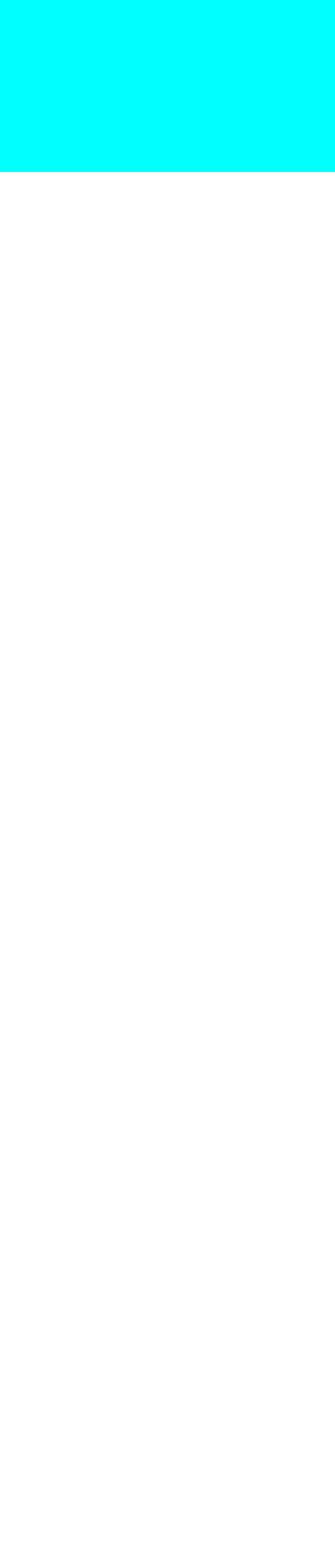
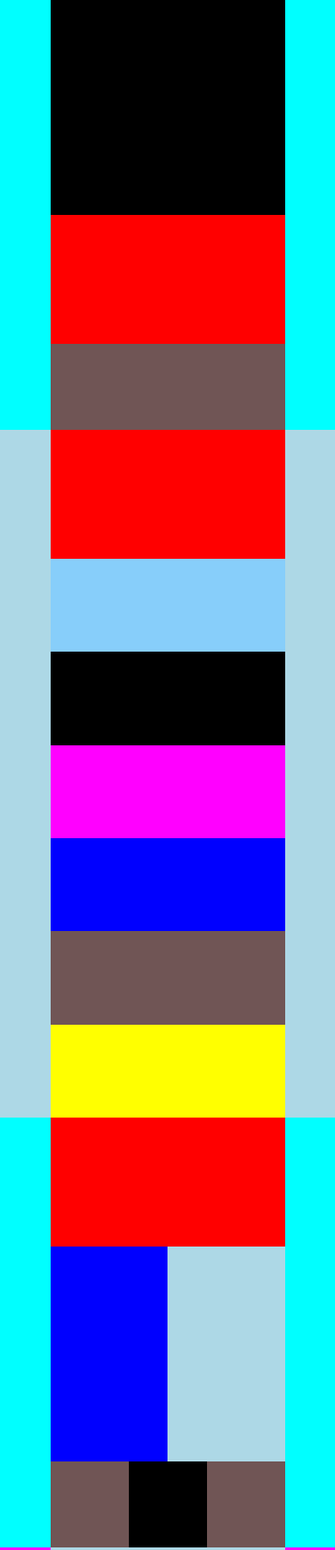
Before and after one commit to samuelepietrasanta/html-css-bootstrap-freelancer, a plain HTML site: page index.html in a window 390 px wide. Shown: the top 1803 px of the page at 86% size. Before the commit the page ends 844 px from the top, so only its background shows below. Drawn offline with nearby package versions, Linux system fonts and the light colour scheme.

Commit message:
desktop-first + some attempts

```diff
--- a/css/style.css
+++ b/css/style.css
@@ -1,7 +1,101 @@
-[class^=col-]{
+.section-bg-aqua{
+    background-color: aqua;
+    height: 500px;
+}
+
+.container{
+    height: 100%;
+    width: 70%;
+    margin:0 auto
+}
+
+.row{
+    height: 33.3%;
+}
+
+.image-row{
+    height: 250px;
+}
+
+.title-row{
+    height: 150px;
+}
+
+.skills-row{
+    height: 100px;
+}
+
+.portfolio-section{
+    height: 800px;
+}
+
+.portfolio-row{
+    height: 650px;
+}
+
+.content-row{
+    height: 250px;
+}
+
+.download-row{
+    height: 100px;
+}
+
+.contacts-section{
+    height: 700px;
+}
+
+.user-input-row{
+    height: 350px;
+}
+
+.send-button-row{
     height: 200px;
 }
 
-.bg-aqua{
-    background-color: aqua;
+.footer-section{
+    height: 300px;
 }
+
+.footer-row{
+    height: 100%;
+}
+
+.copyright-section{
+    height: 150px;
+}
+.copyright-row{
+    height: 150px;
+}
+
+
+.bg-red{
+    background-color: red;
+}
+.bg-magenta{
+    background-color: magenta;
+}
+
+.bg-lightblue{
+    background-color: lightblue;
+}
+
+.bg-lightskyblue{
+    background-color: lightskyblue;
+}
+
+.bg-blue{
+    background-color: blue;
+}
+
+.bg-black{
+    background-color: black;
+}
+
+.bg-lightbrown{
+    background-color: rgb(112, 85, 85);
+}
+
+.bg-yellow{
+    background-color: yellow;
+}
--- a/index.html
+++ b/index.html
@@ -13,11 +13,108 @@
 </head>
 <body>
 
-    <div class="container">
-        <div class="row">
-            <div class="col-12 bg-aqua"></div>
+    <section class="section-bg-aqua">
+
+        <div class="container bg-lightbrown">
+            <div class="row image-row">
+                <div class="col-12 bg-black">
+
+                </div>
+            </div>
+            <div class="row title-row">
+                <div class="col-12 bg-red">
+
+                </div>
+            </div>
+            <div class="rowcskills-row">
+                <div class="col-12 bg-magenta">
+
+                </div>
+            </div>
+
         </div>
-    </div>
+
+    </section>
+
+    <section class="portfolio-section bg-lightblue">
+
+        <div class="container bg-blue">
+
+            <div class="row title-row">
+                <div class="col-12 bg-red"></div>
+            </div>
+
+            <div class="row portfolio-row">
+                <div class="col-12 col-md-4 col-sm-6 bg-lightskyblue"></div>
+                <div class="col-12 col-md-4 col-sm-6 bg-black"></div>
+                <div class="col-12 col-md-4 col-sm-6 bg-magenta"></div>
+                <div class="col-12 col-md-4 col-sm-6 bg-blue"></div>
+                <div class="col-12 col-md-4 col-sm-6 bg-lightbrown"></div>
+                <div class="col-12 col-md-4 col-sm-6 bg-yellow"></div>
+
+
+            </div>
+
+        </div>
+
+    </section>
+
+    <section class="section-bg-aqua">
+
+        <div class="container bg-lightbrown">
+            <div class="row title-row">
+                <div class="col-12 bg-red"></div>
+            </div>
+
+            <div class="row content-row">
+                <div class="col-6 bg-blue"></div>
+                <div class="col-6 bg-lightblue"></div>
+
+            </div>
+
+            <div class="row download-row">
+                <div class="col-4 offset-4 bg-black"></div>
+            </div>
+        </div>
+    </section>
+
+    <section class="contacts-section bg-magenta">
+        <div class="container bg-yellow">
+            <div class="row title-row">
+                <div class="col-12 bg-lightblue"></div>
+            </div>
+
+            <div class=" row user-input-row">
+                <div class="col-12 bg-lightbrown"></div>
+            </div>
+
+            <div class="row send-button-row">
+                <div class="col-12 bg-red"></div>
+            </div>
+        </div>
+    </section>
+
+    <section class="footer-section bg-yellow">
+        <div class="container bg-magenta">
+            <div class="row footer-row ">
+                <div class="col-4 bg-lightskyblue"></div>
+                <div class="col-4 bg-lightbrown"></div>
+                <div class="col-4 bg-lightblue"></div>
+
+            </div>
+        </div>
+    </section>
+
+    <section class="copyright-section bg-black">
+        <div class="container">
+            <div class="row copyright-row">
+                <div class="col-4 offset-4 bg-blue"></div>
+
+            </div>
+        </div>
+    </section>
+
+
 
 </body>
 </html>
```
